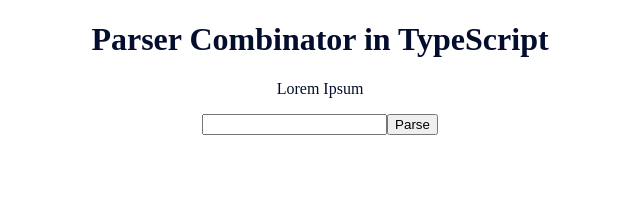
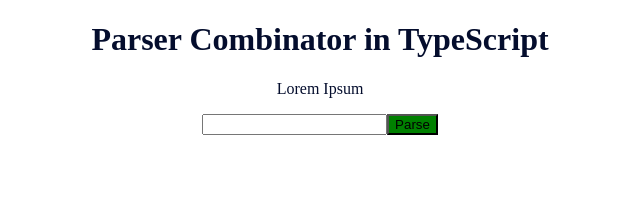
Before and after one commit to Oyoshi/parser-combinator-pgs-demo, a React (Create React App) app: page / in a window 1280 px wide. Shown: the top 204 px of the page, without its empty margins (320-960 px from the left). Built offline with nearby package versions, Linux system fonts and the light colour scheme.

Commit message:
feat: add empty placeholders for components

```diff
--- a/src/App.tsx
+++ b/src/App.tsx
@@ -1,12 +1,9 @@
-import styled from "styled-components";
+import Header from "components/header";
+import Section from "components/section";
+import Input from "components/input";
+import Button from "components/button";
 
-const Header = styled.header`
-  text-align: center;
-`;
-
-const Section = styled.section`
-  text-align: center;
-`;
+const log = (...args: any) => console.log(...args);
 
 const App = () => (
   <>
@@ -17,8 +14,8 @@ const App = () => (
       <p>Lorem Ipsum</p>
     </Section>
     <Section>
-      <input />
-      <button>Parse</button>
+      <Input />
+      <Button onClick={() => log("hello", "there")}>Parse</Button>
     </Section>
   </>
 );
--- /dev/null
+++ b/src/components/button.tsx
@@ -0,0 +1,7 @@
+import styled from "styled-components";
+
+const Button = styled.button`
+  background-color: green;
+`;
+
+export default Button;
--- /dev/null
+++ b/src/components/header.tsx
@@ -0,0 +1,7 @@
+import styled from "styled-components";
+
+const Header = styled.header`
+  text-align: center;
+`;
+
+export default Header;
--- /dev/null
+++ b/src/components/input.tsx
@@ -0,0 +1,7 @@
+import styled from "styled-components";
+
+const Input = styled.input`
+  text-align: center;
+`;
+
+export default Input;
--- /dev/null
+++ b/src/components/section.tsx
@@ -0,0 +1,7 @@
+import styled from "styled-components";
+
+const Section = styled.section`
+  text-align: center;
+`;
+
+export default Section;
```
Also changed, not shown: tsconfig.json (+4 -9 lines).
